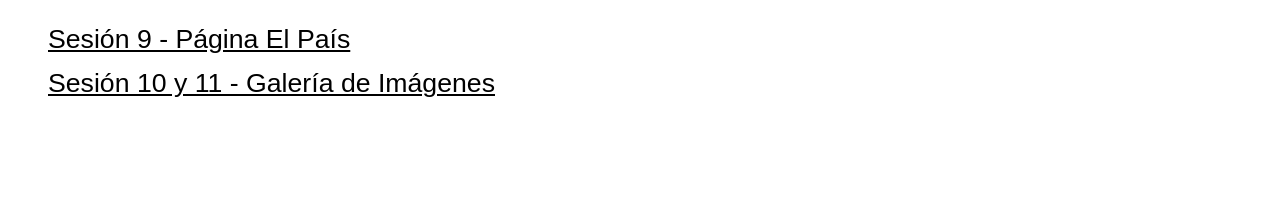
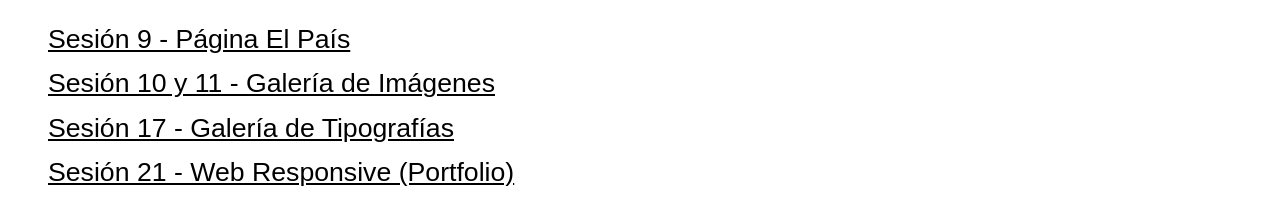
Before and after one commit to juanlinares26/tepd1-24-25, a plain HTML site: page index.html in a window 1280 px wide. Shown: the part 232-456 px from the top of the page. Drawn offline with Linux system fonts and the light colour scheme.

Commit message:
Añadir sesiones 17 y 21 al index principal

```diff
--- a/index.html
+++ b/index.html
@@ -15,6 +15,8 @@
     <ul>
         <li><a href="SESIÓN 9 - PÁGINA EL PAÍS/pagina1.html" alt="Sesión 9">Sesión 9 - Página El País</a></li>
         <li><a href="SESIÓN 10 Y 11 - GALERÍA DE IMÁGENES/pagina2.html" alt="Sesión 10 - 11">Sesión 10 y 11 - Galería de Imágenes</a></li>
+        <li><a href="SESIÓN 17 - GALERÍA DE TIPOGRAFÍAS/pagina3.html" alt="Sesión 17">Sesión 17 - Galería de Tipografías</a></li>
+        <li><a href="SESIÓN 21 - WEB RESPONSIVE/ejemplo2.html" alt="Sesión 21">Sesión 21 - Web Responsive (Portfolio)</a></li>
     </ul>
 
 </body>
```
Also changed, not shown: SESIÓN 21 - WEB RESPONSIVE/ejemplo2.html (+1 -1 lines).
